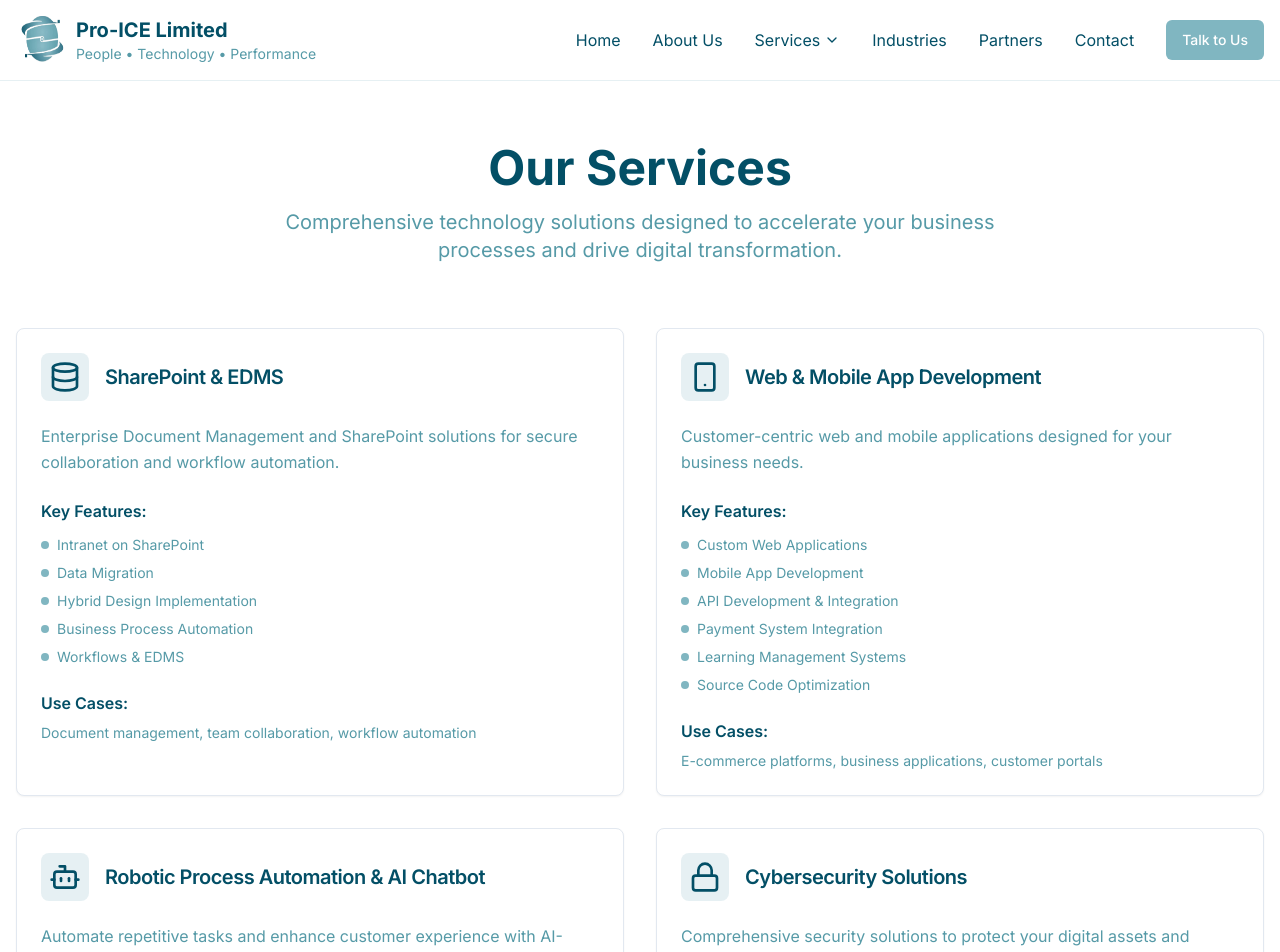
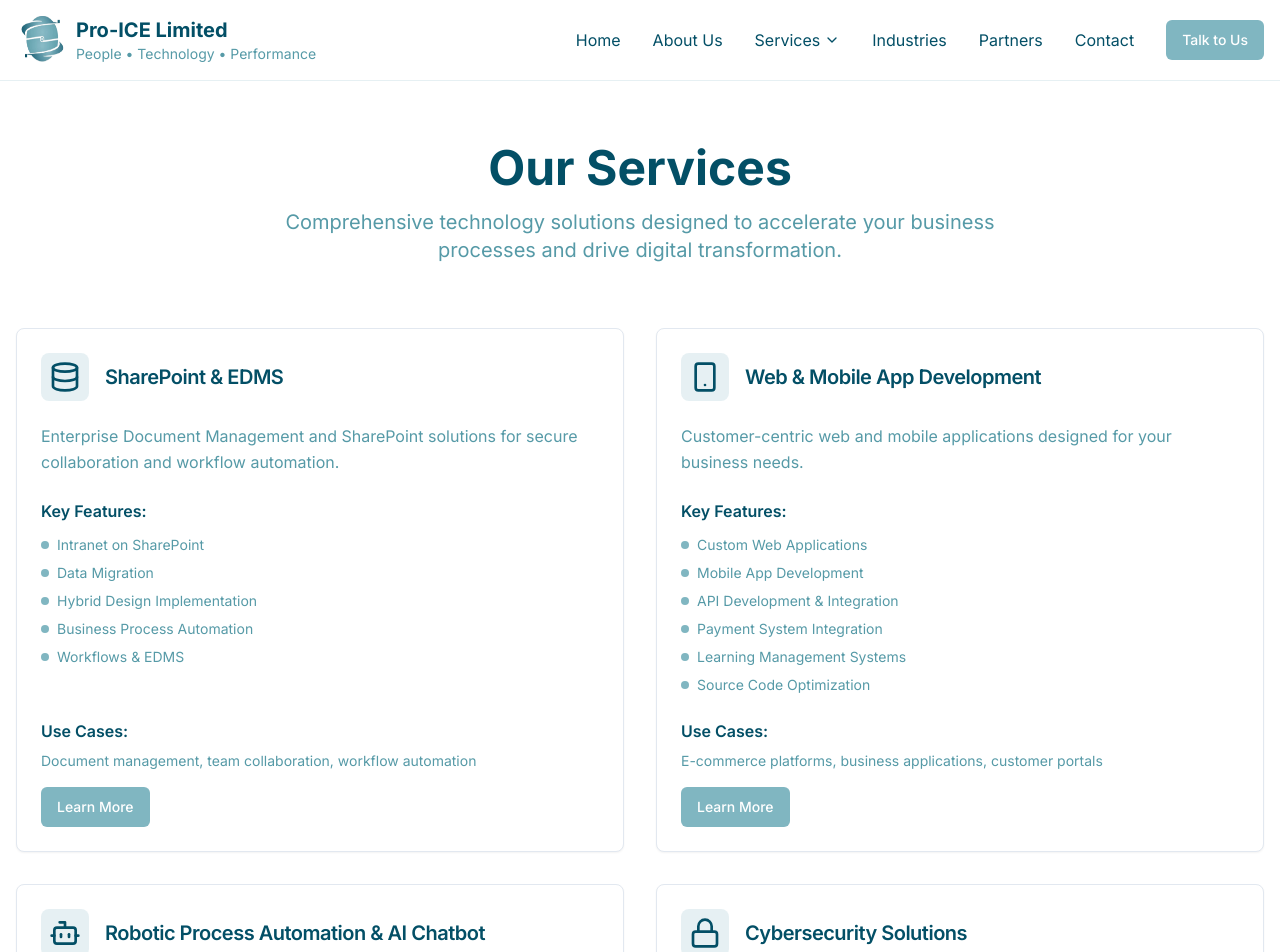
Before and after one commit to Lois39/ProIce-Website, a Next.js app: page /services in a window 1280 px wide. Shown: the top 952 px of the page. Built offline with nearby package versions, Linux system fonts and the light colour scheme.

Commit message:
Changes on services and contact

```diff
--- a/app/services/page.tsx
+++ b/app/services/page.tsx
@@ -15,6 +15,7 @@
       "Workflows & EDMS",
     ],
     useCases: "Document management, team collaboration, workflow automation",
+    link: "/services/sharepoint-edms",
   },
   {
     title: "Web & Mobile App Development",
@@ -29,6 +30,7 @@
       "Source Code Optimization",
     ],
     useCases: "E-commerce platforms, business applications, customer portals",
+    link: "/services/web-mobile-development",
   },
   {
     title: "Robotic Process Automation & AI Chatbot",
@@ -43,6 +45,7 @@
       "Multi-language Support",
     ],
     useCases: "Customer service, data processing, workflow automation",
+    link: "/services/rpa-ai-chatbot",
   },
   {
     title: "Cybersecurity Solutions",
@@ -57,6 +60,7 @@
       "Digital Forensics",
     ],
     useCases: "Data protection, compliance, threat detection and response",
+    link: "/services/cybersecurity",
   },
   {
     title: "Cloud Services",
@@ -71,6 +75,7 @@
       "Cloud Security",
     ],
     useCases: "Business continuity, scalability, cost optimization",
+    link: "/services/cloud-services",
   },
   {
     title: "Internet of Things",
@@ -85,6 +90,7 @@
       "Data Visualization",
     ],
     useCases: "Smart buildings, industrial monitoring, asset tracking",
+    link: "/services/internet-of-things",
   },
   {
     title: "Telecom Consulting",
@@ -99,6 +105,7 @@
       "CAPEX/OPEX Optimization",
     ],
     useCases: "Network optimization, regulatory compliance, service quality",
+    link: "/services/telecom-consulting",
   },
 ]
 
--- a/components/contact-form.tsx
+++ b/components/contact-form.tsx
@@ -101,9 +101,27 @@
             />
           </div>
 
-          <Button type="submit" className="w-full bg-[#80B6C1] hover:bg-[#458496] text-white">
-            Send Message <Send className="ml-2 h-4 w-4" />
-          </Button>
+         <Button
+  type="submit"
+  className="w-full bg-[#80B6C1] hover:bg-[#458496] text-white"
+  onClick={(e) => {
+    e.preventDefault();
+    const subject = encodeURIComponent("Business Inquiry");
+    const body = encodeURIComponent(
+      `Hello Pro-ICE Team,
+
+${formData.message}
+
+Name: ${formData.name}
+Email: ${formData.email}
+Company: ${formData.company}`
+    );
+
+    window.location.href = `mailto:info@pro-ice.com.ng?subject=${subject}&body=${body}`;
+  }}
+>
+  Send Message <Send className="ml-2 h-4 w-4" />
+</Button>
         </form>
       </CardContent>
     </Card>
--- a/components/service-card.tsx
+++ b/components/service-card.tsx
@@ -1,6 +1,8 @@
 "use client"
 
 import { Card, CardContent, CardHeader, CardTitle } from "@/components/ui/card"
+import { Button } from "@/components/ui/button"
+import Link from "next/link"
 import { ReactElement } from "react"
 
 interface ServiceCardProps {
@@ -9,11 +11,12 @@
   icon: ReactElement
   features: string[]
   useCases: string
+  link: string
 }
 
-export function ServiceCard({ title, description, icon, features, useCases }: ServiceCardProps) {
+export function ServiceCard({ title, description, icon, features, useCases, link }: ServiceCardProps) {
   return (
-    <Card className="h-full hover:shadow-lg transition-shadow">
+    <Card className="h-full hover:shadow-lg transition-shadow flex flex-col">
       <CardHeader>
         <div className="flex items-center space-x-4 mb-4">
           <div className="w-12 h-12 bg-[#80B6C1]/20 rounded-lg flex items-center justify-center">
@@ -23,7 +26,7 @@
         </div>
         <p className="text-[#569AA7] leading-relaxed">{description}</p>
       </CardHeader>
-      <CardContent className="space-y-6">
+      <CardContent className="space-y-6 flex-1 flex flex-col justify-between">
         <div>
           <h4 className="font-semibold text-[#034F66] mb-3">Key Features:</h4>
           <div className="space-y-2">
@@ -38,7 +41,13 @@
 
         <div>
           <h4 className="font-semibold text-[#034F66] mb-2">Use Cases:</h4>
-          <p className="text-[#569AA7] text-sm">{useCases}</p>
+          <p className="text-[#569AA7] text-sm mb-4">{useCases}</p>
+
+          <Link href={link}>
+            <Button className="bg-[#80B6C1] hover:bg-[#458496] text-white w-fit">
+              Learn More
+            </Button>
+          </Link>
         </div>
       </CardContent>
     </Card>
```
